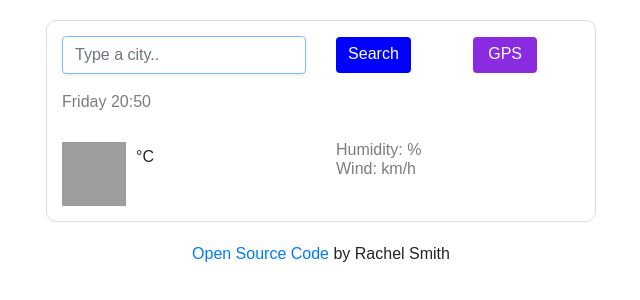
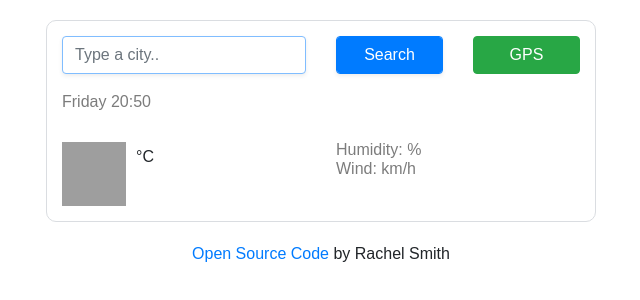
Before and after one commit to Rachel-Smith278/weather-application, a plain HTML site: page index.html in a window 1280 px wide. Shown: the whole page, without its empty margins (319-959 px from the left). Drawn offline with nearby package versions, Linux system fonts and the light colour scheme; no server answers; grey boxes are pictures that could not be loaded.

Commit message:
Updated the whole codes

```diff
--- a/index.html
+++ b/index.html
@@ -34,12 +34,12 @@
               <input
                 type="submit"
                 value="Search"
-                class="blue-btn"
+                class="form-control btn btn-primary shadow-sm w-100"
               />
             </div>
-            <div class="col -3">
+            <div class="col-3">
               <button
-                class="green-btn"
+                class="btn btn-success w-100"
                 id="current-location-button"
               >
                 GPS
@@ -77,10 +77,8 @@
     </div>
 
     <div class="link">
-      <a href="https://github.com/Rachel-Smith278/weather-application.git" target="_blank">Open Source Code</a> by Rachel Smith
+      <a href="https://github.com/Rachel-Smith278/weather-application.git" target="_blank">Open Source Code </a>by Rachel Smith
     </div>
-
-
     <script src="src/script.js"></script>
   </body>
 </html>
--- a/src/style.css
+++ b/src/style.css
@@ -54,31 +54,6 @@ li {
   margin-bottom: 20px;
 }
 
-.link {
+.link{
   text-align: center;
-
 }
-
-.green-btn{
-  color: #ffffff;
-  background-color: blueviolet;
-  text-align: center;
-  padding-bottom: 7px;
-  padding-top: 5px;
-  border: none;
-  border-radius: 4px;
-  margin-top: 1px;
-  width: 60%;
-}
-
-.blue-btn{
-  color: #ffffff;
-  background-color: blue;
-  text-align: center;
-  padding-bottom: 7px;
-  padding-top: 5px;
-  border: none;
-  border-radius: 4px;
-  margin-top: 1px;
-  width:70%
-}
```
